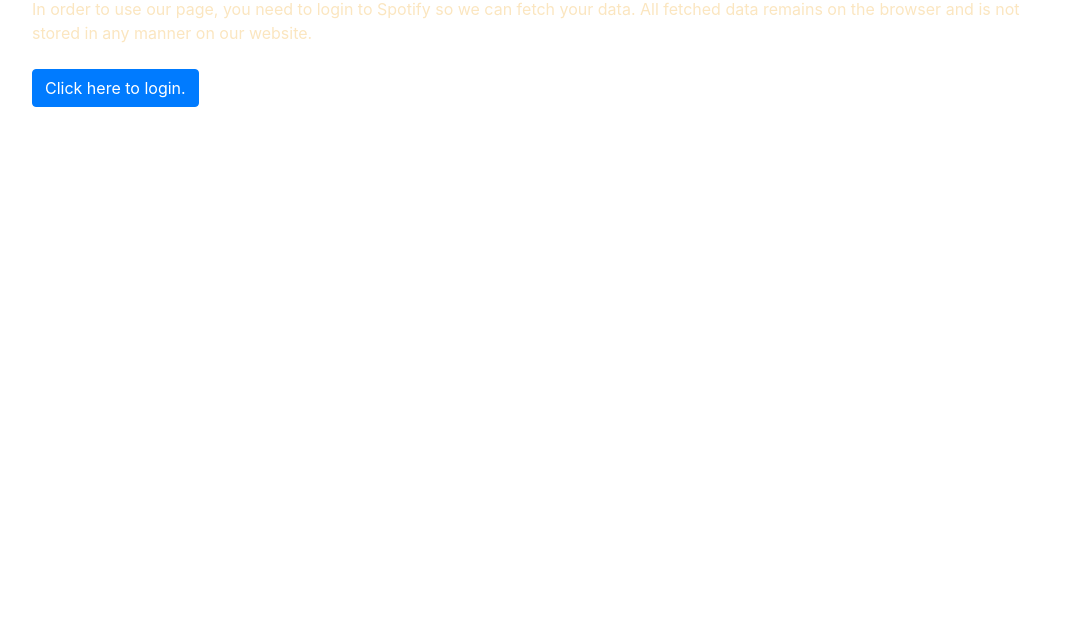
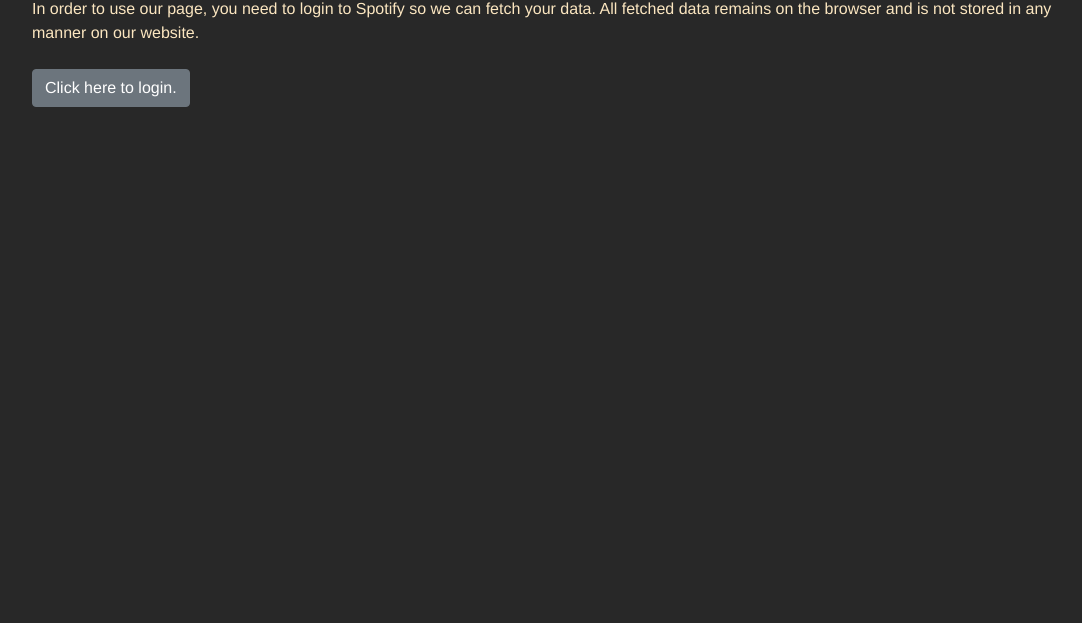
Before and after one commit to lsouth/spotify-visualization-old, a plain HTML site: page redirect_handler.html in a window 1280 px wide. Shown: the part 177-800 px from the top of the page, without its empty margins (96-1178 px from the left). Drawn offline with nearby package versions, Linux system fonts and the light colour scheme.

Commit message:
Fix background color weirdness

```diff
--- a/redirect_handler.html
+++ b/redirect_handler.html
@@ -7,7 +7,7 @@
     <script src="https://cdnjs.cloudflare.com/ajax/libs/popper.js/1.14.7/umd/popper.min.js" integrity="sha384-UO2eT0CpHqdSJQ6hJty5KVphtPhzWj9WO1clHTMGa3JDZwrnQq4sF86dIHNDz0W1" crossorigin="anonymous"></script>
     <script src="https://stackpath.bootstrapcdn.com/bootstrap/4.3.1/js/bootstrap.min.js" integrity="sha384-JjSmVgyd0p3pXB1rRibZUAYoIIy6OrQ6VrjIEaFf/nJGzIxFDsf4x0xIM+B07jRM" crossorigin="anonymous"></script>
   </head>
-  <link rel="stylesheet" href="./css/style.css"></link>
+  <link rel="stylesheet" href="css/style.css"></link>
   <link rel="stylesheet" href="https://stackpath.bootstrapcdn.com/bootstrap/4.3.1/css/bootstrap.min.css" integrity="sha384-ggOyR0iXCbMQv3Xipma34MD+dH/1fQ784/j6cY/iJTQUOhcWr7x9JvoRxT2MZw1T" crossorigin="anonymous">
 
   <style>
@@ -15,6 +15,12 @@
       color:#FBE6C0;
       margin:10%;
     }
+    body{
+      font-family: Helvetica Neue, Helvetica, Arial, sans-serif;
+      background-color: #282828;
+      fill: #FBE6C0;
+    }
+
   </style>
   <body>
     <div class='maintext'>
@@ -22,7 +28,7 @@
         In order to use our page, you need to login to Spotify so we can fetch your data.
         All fetched data remains on the browser and is not stored in any manner on our website.
         <br><br>
-        <button type="button" onclick="doAuthRedirect()" class="btn btn-primary">Click here to login.</button>
+        <button type="button" onclick="doAuthRedirect()" class="btn btn-secondary">Click here to login.</button>
     </div>
   </body>
 </html>
```
